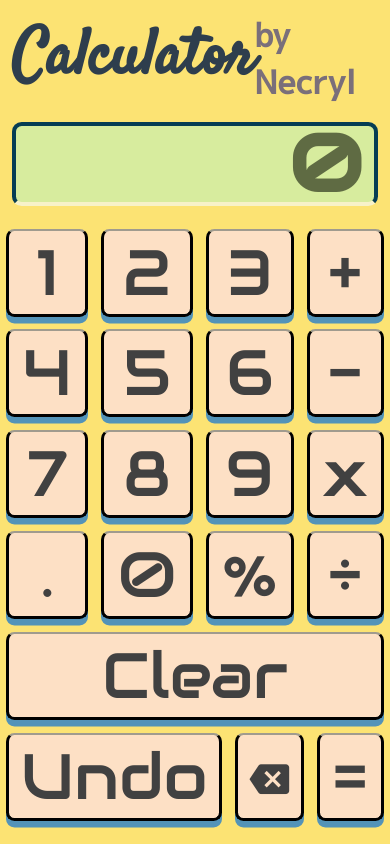
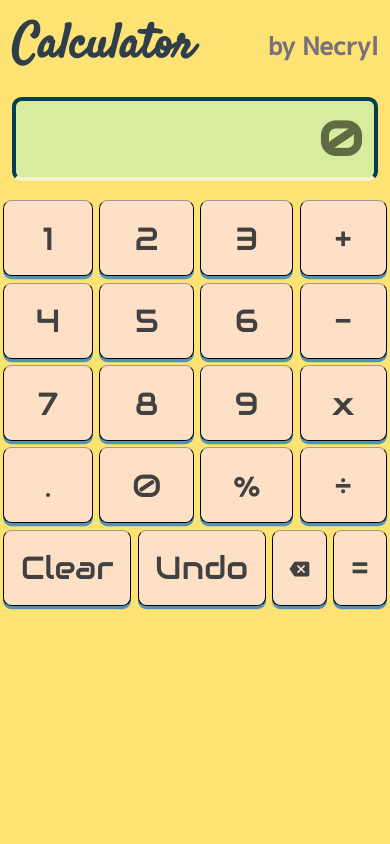
Before and after one commit to Necryl/TOP-Project-Calculator, a plain HTML site: page index.html in a window 390 px wide. Drawn offline with Linux system fonts and the light colour scheme.

Commit message:
resizing stuff to fit mobile view

```diff
--- a/style.css
+++ b/style.css
@@ -39,15 +39,16 @@ body > * {
 
 .brand {
     font-family: 'Satisfy', cursive;
-    font-size: 4em;
+    font-size: 300%;
     color: rgb(46, 62, 77);
 }
 
 .attribution {
     font-family: 'M Plus 1p';
     margin-left: auto;
-    font-size: 2em;
+    font-size: 150%;
     color: rgb(122, 111, 122);
+    text-align: end;
 }
 
 .display {
@@ -68,7 +69,7 @@ body > * {
 }
 
 .screen {
-    font-size: 5em;
+    font-size: 300%;
     color: rgb(95, 107, 67);
     text-align: end;
 }
@@ -97,9 +98,9 @@ body > * {
     position: relative;
     margin: 0.1em;
 
-    height: 25%;
+    height: 9vh;
 
-    font-size: 4em;
+    font-size: 200%;
 
     flex: auto;
 
```
